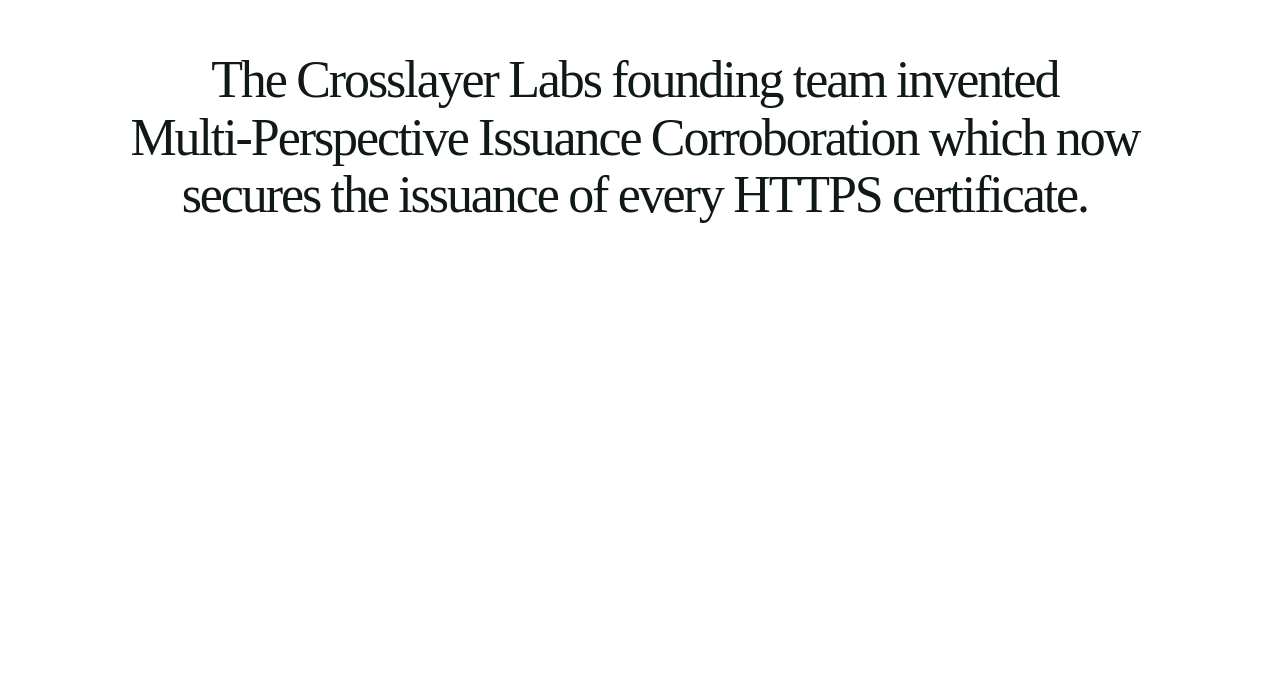
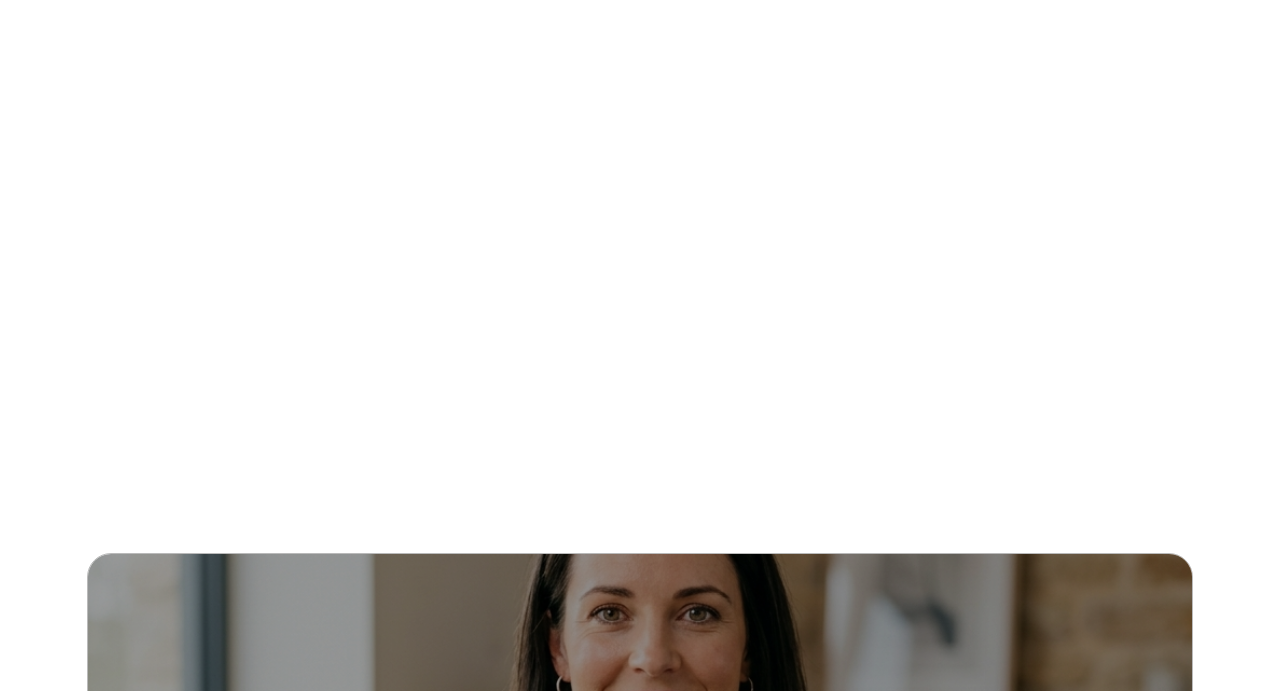
Before and after one commit to Ux-Geek/Crosslayer-Labs, a Next.js app: page / in a window 1280 px wide. Shown: the part 1783-2474 px from the top of the page. Built offline with nearby package versions, Linux system fonts and the light colour scheme; a web font is replaced by a local one.

Commit message:
feat: replace word-by-word animation with scroll-triggered line-by-line reveal in WhyUs section

```diff
--- a/src/components/WhyUs.tsx
+++ b/src/components/WhyUs.tsx
@@ -30,27 +30,41 @@
   },
 ];
 
+const proseLines = [
+  "The Crosslayer Labs founding team invented",
+  "Multi-Perspective Issuance Corroboration which now",
+  "secures the issuance of every HTTPS certificate."
+];
+
 export default function WhyUs() {
-  const textRef = useRef<HTMLHeadingElement>(null);
+  const containerRef = useRef<HTMLDivElement>(null);
+  const linesRef = useRef<(HTMLSpanElement | null)[]>([]);
 
   useEffect(() => {
-    if (!textRef.current) return;
+    if (!containerRef.current) return;
 
-    const words = textRef.current.querySelectorAll(".word");
-    gsap.fromTo(words,
-      { opacity: 0, y: 30 },
-      {
-        opacity: 1,
-        y: 0,
-        duration: 1.2,
-        stagger: 0.08,
-        ease: "power2.out",
-        scrollTrigger: {
-          trigger: textRef.current,
-          start: "top 85%",
-        }
+    const tl = gsap.timeline({
+      scrollTrigger: {
+        trigger: containerRef.current,
+        start: "top 80%",
+        end: "bottom 60%",
+        scrub: 1,
       }
-    );
+    });
+
+    linesRef.current.forEach((line) => {
+      if (line) {
+        tl.fromTo(line,
+          { opacity: 0, y: 40 },
+          {
+            opacity: 1,
+            y: 0,
+            duration: 1,
+            ease: "power2.out"
+          }
+        );
+      }
+    });
   }, []);
 
   return (
@@ -109,15 +123,16 @@
         ))}
       </div>
 
-      {/* Founders Invention Section — Centered, px spacing above and below */}
-      <div className="my-[360px] flex flex-col items-center justify-center text-center">
-        <h2
-          ref={textRef}
-          className="font-display text-[42px] leading-[1.1] tracking-[-0.04em] text-[#101915] md:text-[52px] max-w-5xl"
-        >
-          {"The Crosslayer Labs founding team invented Multi-Perspective Issuance Corroboration which now secures the issuance of every HTTPS certificate.".split(" ").map((word, i) => (
-            <span key={i} className="word inline-block mr-[0.2em] opacity-0">
-              {word}
+      {/* Founders Invention Section — Centered, reduced bottom spacing, extra tracking */}
+      <div ref={containerRef} className="mt-[200px] mb-[80px] flex flex-col items-center justify-center text-center">
+        <h2 className="font-display text-[42px] leading-[1.3] tracking-[0.05em] text-[#101915] md:text-[52px] max-w-5xl">
+          {proseLines.map((line, idx) => (
+            <span
+              key={idx}
+              ref={el => { linesRef.current[idx] = el; }}
+              className="block opacity-0"
+            >
+              {line}
             </span>
           ))}
         </h2>
```
